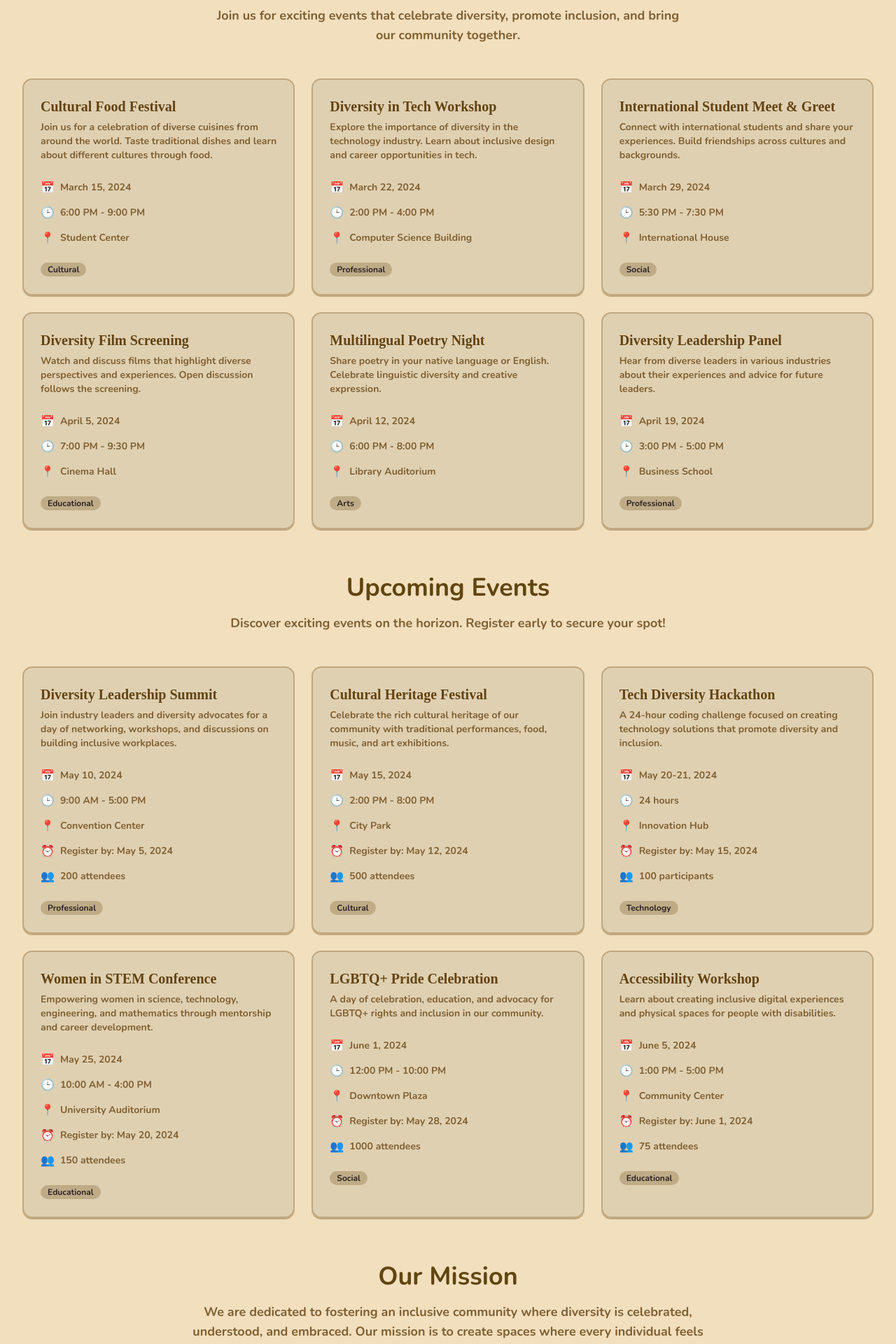
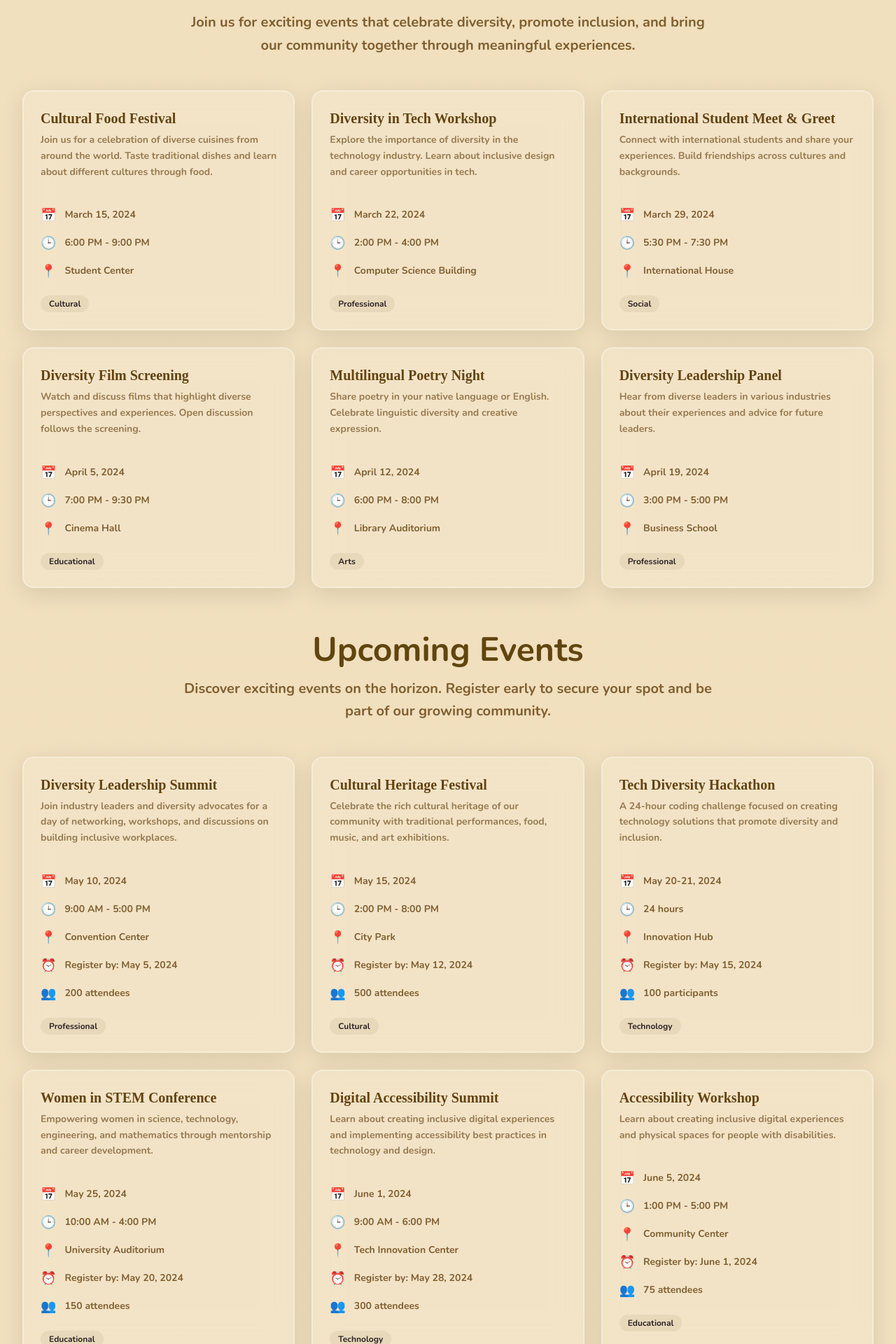
Before and after one commit to DeluluDevelopers/landingdiversity, a Next.js app: page / in a window 1280 px wide. Shown: the part 880-2800 px from the top of the page at 70% size. Built offline with nearby package versions, Linux system fonts and the light colour scheme.

Commit message:
removed lgbtq part

```diff
--- a/app/page.tsx
+++ b/app/page.tsx
@@ -121,15 +121,15 @@ const upcomingEvents = [
   },
   {
     id: 5,
-    title: "LGBTQ+ Pride Celebration",
+    title: "Digital Accessibility Summit",
     description:
-      "A day of celebration, education, and advocacy for LGBTQ+ rights and inclusion in our community.",
+      "Learn about creating inclusive digital experiences and implementing accessibility best practices in technology and design.",
     date: "June 1, 2024",
-    time: "12:00 PM - 10:00 PM",
-    location: "Downtown Plaza",
-    category: "Social",
+    time: "9:00 AM - 6:00 PM",
+    location: "Tech Innovation Center",
+    category: "Technology",
     registrationDeadline: "May 28, 2024",
-    capacity: "1000 attendees",
+    capacity: "300 attendees",
   },
   {
     id: 6,
@@ -147,23 +147,38 @@ const upcomingEvents = [
 
 export default function Home() {
   return (
-    <div>
+    <div className='min-h-screen'>
       {/* Hero Section with Background Image */}
       <div
-        className='min-h-screen flex items-center justify-center bg-cover bg-center bg-no-repeat animate-fade-in'
+        className='min-h-screen flex items-center justify-center bg-cover bg-center bg-no-repeat animate-fade-in relative'
         style={{ backgroundImage: "url(/bg.webp)" }}
-      ></div>
+      >
+        <div className='absolute inset-0 bg-black/20'></div>
+        <div className='relative z-10 text-center text-white'>
+          <h1 className='text-6xl font-bold mb-6 animate-fade-in-up'>
+            Celebrating Diversity
+          </h1>
+          <p className='text-xl mb-8 animate-fade-in-up delay-200 max-w-2xl mx-auto'>
+            Building inclusive communities through understanding, respect, and
+            shared experiences
+          </p>
+          <button className='bg-white/20 backdrop-blur-sm border border-white/30 text-white px-8 py-3 rounded-lg hover:bg-white/30 transition-all duration-300 animate-fade-in-up delay-400'>
+            Explore Our Events
+          </button>
+        </div>
+      </div>
 
       {/* Our Events Section */}
-      <div className='min-h-screen bg-background p-8'>
+      <div className='min-h-screen bg-gradient-to-b from-background to-background/95 p-8'>
         <div className='max-w-7xl mx-auto'>
           <div className='text-center mb-12 animate-fade-in-up'>
-            <h1 className='text-4xl font-bold text-foreground mb-4 text-glow'>
+            <h2 className='text-5xl font-bold text-foreground mb-4 text-glow'>
               Our Events
-            </h1>
-            <p className='text-lg text-muted-foreground max-w-2xl mx-auto'>
+            </h2>
+            <p className='text-xl text-muted-foreground max-w-3xl mx-auto leading-relaxed'>
               Join us for exciting events that celebrate diversity, promote
-              inclusion, and bring our community together.
+              inclusion, and bring our community together through meaningful
+              experiences.
             </p>
           </div>
 
@@ -171,36 +186,56 @@ export default function Home() {
             {events.map((event, index) => (
               <Card
                 key={event.id}
-                className={`hover:shadow-lg transition-shadow duration-300 bg-card/80 animate-fade-in-up delay-${
+                className={`glass-card animate-fade-in-up delay-${
                   (index + 1) * 100
                 } card-hover`}
+                style={{
+                  background: "rgba(255, 255, 255, 0.15)",
+                  backdropFilter: "blur(20px)",
+                  WebkitBackdropFilter: "blur(20px)",
+                  border: "1px solid rgba(255, 255, 255, 0.3)",
+                  borderRadius: "16px",
+                  boxShadow: "0 8px 32px rgba(0, 0, 0, 0.1)",
+                  position: "relative",
+                  overflow: "hidden",
+                }}
               >
-                <CardHeader>
-                  <CardTitle className='text-glow'>{event.title}</CardTitle>
-                  <CardDescription>{event.description}</CardDescription>
+                <CardHeader className='pb-3'>
+                  <CardTitle className='text-glow text-xl'>
+                    {event.title}
+                  </CardTitle>
+                  <CardDescription className='text-muted-foreground/80 leading-relaxed'>
+                    {event.description}
+                  </CardDescription>
                 </CardHeader>
                 <CardContent>
                   <div className='space-y-3'>
-                    <div className='flex items-center gap-2'>
-                      <span className='text-blue-600 icon-bounce'>📅</span>
-                      <span className='text-sm text-muted-foreground'>
+                    <div className='flex items-center gap-3'>
+                      <span className='text-blue-600 icon-bounce text-lg'>
+                        📅
+                      </span>
+                      <span className='text-sm text-muted-foreground font-medium'>
                         {event.date}
                       </span>
                     </div>
-                    <div className='flex items-center gap-2'>
-                      <span className='text-blue-600 icon-bounce'>🕒</span>
-                      <span className='text-sm text-muted-foreground'>
+                    <div className='flex items-center gap-3'>
+                      <span className='text-blue-600 icon-bounce text-lg'>
+                        🕒
+                      </span>
+                      <span className='text-sm text-muted-foreground font-medium'>
                         {event.time}
                       </span>
                     </div>
-                    <div className='flex items-center gap-2'>
-                      <span className='text-blue-600 icon-bounce'>📍</span>
-                      <span className='text-sm text-muted-foreground'>
+                    <div className='flex items-center gap-3'>
+                      <span className='text-blue-600 icon-bounce text-lg'>
+                        📍
+                      </span>
+                      <span className='text-sm text-muted-foreground font-medium'>
                         {event.location}
                       </span>
                     </div>
                     <div className='pt-2'>
-                      <span className='inline-flex items-center px-2.5 py-0.5 rounded-full text-xs font-medium bg-accent text-accent-foreground hover-scale'>
+                      <span className='inline-flex items-center px-3 py-1 rounded-full text-xs font-semibold bg-accent/20 text-accent-foreground hover-scale glass-border'>
                         {event.category}
                       </span>
                     </div>
@@ -213,15 +248,15 @@ export default function Home() {
       </div>
 
       {/* Upcoming Events Section */}
-      <div className='min-h-screen bg-background p-8'>
+      <div className='min-h-screen bg-gradient-to-b from-background/95 to-background p-8'>
         <div className='max-w-7xl mx-auto'>
           <div className='text-center mb-12 animate-fade-in-up delay-200'>
-            <h1 className='text-4xl font-bold text-foreground mb-4 text-glow'>
+            <h2 className='text-5xl font-bold text-foreground mb-4 text-glow'>
               Upcoming Events
-            </h1>
-            <p className='text-lg text-muted-foreground max-w-2xl mx-auto'>
+            </h2>
+            <p className='text-xl text-muted-foreground max-w-3xl mx-auto leading-relaxed'>
               Discover exciting events on the horizon. Register early to secure
-              your spot!
+              your spot and be part of our growing community.
             </p>
           </div>
 
@@ -229,48 +264,72 @@ export default function Home() {
             {upcomingEvents.map((event, index) => (
               <Card
                 key={event.id}
-                className={`hover:shadow-lg transition-shadow duration-300 bg-card/80 animate-fade-in-up delay-${
+                className={`glass-card animate-fade-in-up delay-${
                   (index + 3) * 100
                 } card-hover`}
+                style={{
+                  background: "rgba(255, 255, 255, 0.15)",
+                  backdropFilter: "blur(20px)",
+                  WebkitBackdropFilter: "blur(20px)",
+                  border: "1px solid rgba(255, 255, 255, 0.3)",
+                  borderRadius: "16px",
+                  boxShadow: "0 8px 32px rgba(0, 0, 0, 0.1)",
+                  position: "relative",
+                  overflow: "hidden",
+                }}
               >
-                <CardHeader>
-                  <CardTitle className='text-glow'>{event.title}</CardTitle>
-                  <CardDescription>{event.description}</CardDescription>
+                <CardHeader className='pb-3'>
+                  <CardTitle className='text-glow text-xl'>
+                    {event.title}
+                  </CardTitle>
+                  <CardDescription className='text-muted-foreground/80 leading-relaxed'>
+                    {event.description}
+                  </CardDescription>
                 </CardHeader>
                 <CardContent>
                   <div className='space-y-3'>
-                    <div className='flex items-center gap-2'>
-                      <span className='text-blue-600 icon-bounce'>📅</span>
-                      <span className='text-sm text-muted-foreground'>
+                    <div className='flex items-center gap-3'>
+                      <span className='text-blue-600 icon-bounce text-lg'>
+                        📅
+                      </span>
+                      <span className='text-sm text-muted-foreground font-medium'>
                         {event.date}
                       </span>
                     </div>
-                    <div className='flex items-center gap-2'>
-                      <span className='text-blue-600 icon-bounce'>🕒</span>
-                      <span className='text-sm text-muted-foreground'>
+                    <div className='flex items-center gap-3'>
+                      <span className='text-blue-600 icon-bounce text-lg'>
+                        🕒
+                      </span>
+                      <span className='text-sm text-muted-foreground font-medium'>
                         {event.time}
                       </span>
                     </div>
-                    <div className='flex items-center gap-2'>
-                      <span className='text-blue-600 icon-bounce'>📍</span>
-                      <span className='text-sm text-muted-foreground'>
+                    <div className='flex items-center gap-3'>
+                      <span className='text-blue-600 icon-bounce text-lg'>
+                        📍
+                      </span>
+                      <span className='text-sm text-muted-foreground font-medium'>
                         {event.location}
                       </span>
                     </div>
-                    <div className='flex items-center gap-2'>
-                      <span className='text-orange-600 icon-bounce'>⏰</span>
-                      <span className='text-sm text-muted-foreground'>
+                    <div className='flex items-center gap-3'>
+                      <span className='text-orange-600 icon-bounce text-lg'>
+                        ⏰
+                      </span>
+                      <span className='text-sm text-muted-foreground font-medium'>
                         Register by: {event.registrationDeadline}
                       </span>
                     </div>
-                    <div className='flex items-center gap-2'>
-                      <span className='text-green-600 icon-bounce'>👥</span>
-                      <span className='text-sm text-muted-foreground'>
+                    <div className='flex items-center gap-3'>
+                      <span className='text-green-600 icon-bounce text-lg'>
+                        👥
+                      </span>
+                      <span className='text-sm text-muted-foreground font-medium'>
                         {event.capacity}
                       </span>
                     </div>
                     <div className='pt-2'>
-                      <span className='inline-flex items-center px-2.5 py-0.5 rounded-full text-xs font-medium bg-accent text-accent-foreground hover-scale'>
+                      <span className='inline-flex items-center px-3 py-1 rounded-full text-xs font-semibold bg-accent/20 text-accent-foreground hover-scale glass-border'>
                         {event.category}
                       </span>
                     </div>
@@ -283,13 +342,13 @@ export default function Home() {
       </div>
 
       {/* Our Mission Section */}
-      <div className='bg-background pt-8 pb-16 pl-8 pr-8'>
+      <div className='bg-gradient-to-b from-background to-background/90 pt-12 pb-16 px-8'>
         <div className='max-w-7xl mx-auto'>
           <div className='text-center mb-12 animate-fade-in-up delay-400'>
-            <h1 className='text-4xl font-bold text-foreground mb-4 text-glow'>
+            <h2 className='text-5xl font-bold text-foreground mb-4 text-glow'>
               Our Mission
-            </h1>
-            <p className='text-lg text-muted-foreground max-w-3xl mx-auto'>
+            </h2>
+            <p className='text-xl text-muted-foreground max-w-4xl mx-auto leading-relaxed'>
               We are dedicated to fostering an inclusive community where
               diversity is celebrated, understood, and embraced. Our mission is
               to create spaces where every individual feels valued, heard, and
@@ -299,33 +358,33 @@ export default function Home() {
 
           <div className='grid grid-cols-1 md:grid-cols-3 gap-8'>
             <div className='text-center animate-slide-in-left delay-500'>
-              <div className='text-4xl mb-4 animate-float'>🤝</div>
-              <h3 className='text-xl font-bold text-foreground mb-2 text-glow'>
+              <div className='text-6xl mb-4 animate-float'>🤝</div>
+              <h3 className='text-2xl font-bold text-foreground mb-3 text-glow'>
                 Inclusivity
               </h3>
-              <p className='text-muted-foreground'>
+              <p className='text-muted-foreground leading-relaxed'>
                 Creating welcoming environments where everyone feels they belong
-                and can thrive.
+                and can thrive regardless of their background or identity.
               </p>
             </div>
             <div className='text-center animate-fade-in-up delay-600'>
-              <div className='text-4xl mb-4 animate-float'>🌍</div>
-              <h3 className='text-xl font-bold text-foreground mb-2 text-glow'>
+              <div className='text-6xl mb-4 animate-float'>🌍</div>
+              <h3 className='text-2xl font-bold text-foreground mb-3 text-glow'>
                 Cultural Awareness
               </h3>
-              <p className='text-muted-foreground'>
+              <p className='text-muted-foreground leading-relaxed'>
                 Promoting understanding and appreciation of different cultures,
-                backgrounds, and perspectives.
+                backgrounds, and perspectives through education and dialogue.
               </p>
             </div>
             <div className='text-center animate-slide-in-right delay-500'>
-              <div className='text-4xl mb-4 animate-float'>💡</div>
-              <h3 className='text-xl font-bold text-foreground mb-2 text-glow'>
+              <div className='text-6xl mb-4 animate-float'>💡</div>
+              <h3 className='text-2xl font-bold text-foreground mb-3 text-glow'>
                 Education
               </h3>
-              <p className='text-muted-foreground'>
+              <p className='text-muted-foreground leading-relaxed'>
                 Providing opportunities to learn, grow, and develop skills for
-                inclusive leadership.
+                inclusive leadership and community building.
               </p>
             </div>
           </div>
@@ -333,70 +392,128 @@ export default function Home() {
       </div>
 
       {/* Contact Us Section */}
-      <div className='bg-background pt-8 pb-16 pl-8 pr-8'>
+      <div className='bg-gradient-to-b from-background/90 to-background pt-12 pb-16 px-8'>
         <div className='max-w-7xl mx-auto'>
           <div className='text-center mb-12 animate-fade-in-up delay-600'>
-            <h1 className='text-4xl font-bold text-foreground mb-4 text-glow'>
+            <h2 className='text-5xl font-bold text-foreground mb-4 text-glow'>
               Contact Us
-            </h1>
-            <p className='text-lg text-muted-foreground max-w-2xl mx-auto'>
+            </h2>
+            <p className='text-xl text-muted-foreground max-w-3xl mx-auto leading-relaxed'>
               Get in touch with us to learn more about our events, join our
               community, or collaborate on diversity initiatives.
             </p>
           </div>
 
           <div className='grid grid-cols-1 md:grid-cols-2 lg:grid-cols-4 gap-6'>
-            <Card className='hover:shadow-lg transition-shadow duration-300 bg-card/80 card-hover animate-fade-in-up delay-700'>
+            <Card
+              className='glass-card card-hover animate-fade-in-up delay-700'
+              style={{
+                background: "rgba(255, 255, 255, 0.15)",
+                backdropFilter: "blur(20px)",
+                WebkitBackdropFilter: "blur(20px)",
+                border: "1px solid rgba(255, 255, 255, 0.3)",
+                borderRadius: "16px",
+                boxShadow: "0 8px 32px rgba(0, 0, 0, 0.1)",
+                position: "relative",
+                overflow: "hidden",
+              }}
+            >
               <CardHeader>
-                <CardTitle className='text-center text-glow'>
+                <CardTitle className='text-center text-glow text-xl'>
                   📧 Email
                 </CardTitle>
               </CardHeader>
               <CardContent className='text-center'>
-                <p className='text-muted-foreground'>info@diversityclub.org</p>
+                <p className='text-muted-foreground font-medium'>
+                  info@diversityclub.org
+                </p>
                 <p className='text-sm text-muted-foreground mt-2'>
                   General inquiries
                 </p>
               </CardContent>
             </Card>
 
-            <Card className='hover:shadow-lg transition-shadow duration-300 bg-card/80 card-hover animate-fade-in-up delay-800'>
+            <Card
+              className='glass-card card-hover animate-fade-in-up delay-800'
+              style={{
+                background: "rgba(255, 255, 255, 0.15)",
+                backdropFilter: "blur(20px)",
+                WebkitBackdropFilter: "blur(20px)",
+                border: "1px solid rgba(255, 255, 255, 0.3)",
+                borderRadius: "16px",
+                boxShadow: "0 8px 32px rgba(0, 0, 0, 0.1)",
+                position: "relative",
+                overflow: "hidden",
+              }}
+            >
               <CardHeader>
-                <CardTitle className='text-center text-glow'>
+                <CardTitle className='text-center text-glow text-xl'>
                   📱 Phone
                 </CardTitle>
               </CardHeader>
               <CardContent className='text-center'>
-                <p className='text-muted-foreground'>+1 (555) 123-4567</p>
+                <p className='text-muted-foreground font-medium'>
+                  +1 (555) 123-4567
+                </p>
                 <p className='text-sm text-muted-foreground mt-2'>
                   Mon-Fri 9AM-5PM
                 </p>
               </CardContent>
             </Card>
 
-            <Card className='hover:shadow-lg transition-shadow duration-300 bg-card/80 card-hover animate-fade-in-up delay-900'>
+            <Card
+              className='glass-card card-hover animate-fade-in-up delay-900'
+              style={{
+                background: "rgba(255, 255, 255, 0.15)",
+                backdropFilter: "blur(20px)",
+                WebkitBackdropFilter: "blur(20px)",
+                border: "1px solid rgba(255, 255, 255, 0.3)",
+                borderRadius: "16px",
+                boxShadow: "0 8px 32px rgba(0, 0, 0, 0.1)",
+                position: "relative",
+                overflow: "hidden",
+              }}
+            >
               <CardHeader>
-                <CardTitle className='text-center text-glow'>
+                <CardTitle className='text-center text-glow text-xl'>
                   📍 Address
                 </CardTitle>
               </CardHeader>
               <CardContent className='text-center'>
-                <p className='text-muted-foreground'>123 Diversity Street</p>
-                <p className='text-muted-foreground'>Community Center</p>
+                <p className='text-muted-foreground font-medium'>
+                  123 Diversity Street
+                </p>
+                <p className='text-muted-foreground font-medium'>
+                  Community Center
+                </p>
                 <p className='text-sm text-muted-foreground mt-2'>
                   City, State 12345
                 </p>
               </CardContent>
             </Card>
 
-            <Card className='hover:shadow-lg transition-shadow duration-300 bg-card/80 card-hover animate-fade-in-up delay-1000'>
+            <Card
+              className='glass-card card-hover animate-fade-in-up delay-1000'
+              style={{
+                background: "rgba(255, 255, 255, 0.15)",
+                backdropFilter: "blur(20px)",
+                WebkitBackdropFilter: "blur(20px)",
+                border: "1px solid rgba(255, 255, 255, 0.3)",
+                borderRadius: "16px",
+                boxShadow: "0 8px 32px rgba(0, 0, 0, 0.1)",
+                position: "relative",
+                overflow: "hidden",
+              }}
+            >
               <CardHeader>
-                <CardTitle className='text-center text-glow'>
+                <CardTitle className='text-center text-glow text-xl'>
                   🌐 Social Media
                 </CardTitle>
               </CardHeader>
               <CardContent className='text-center'>
-                <p className='text-muted-foreground'>@DiversityClub</p>
+                <p className='text-muted-foreground font-medium'>
+                  @DiversityClub
+                </p>
                 <p className='text-sm text-muted-foreground mt-2'>
                   Follow us for updates
                 </p>
```
